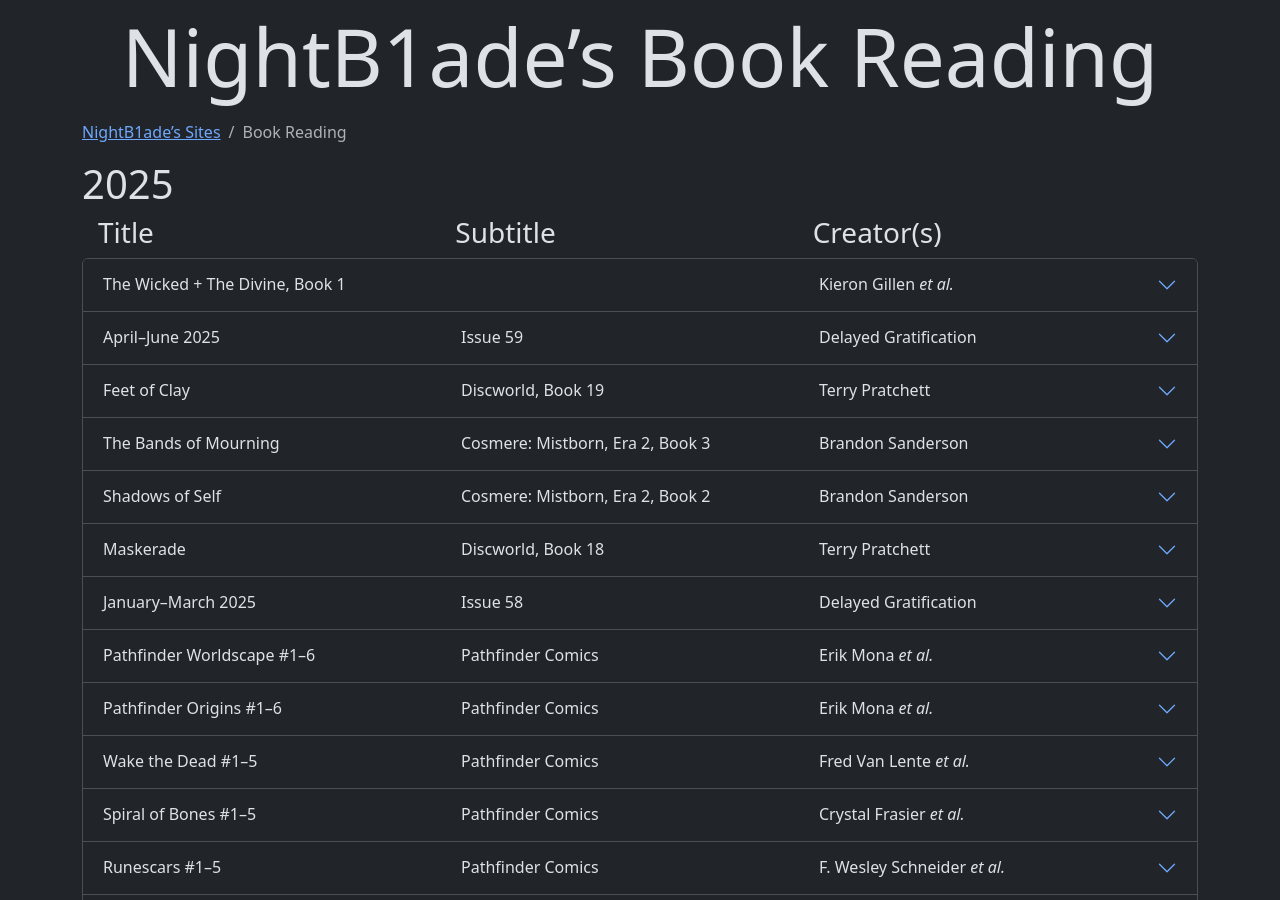
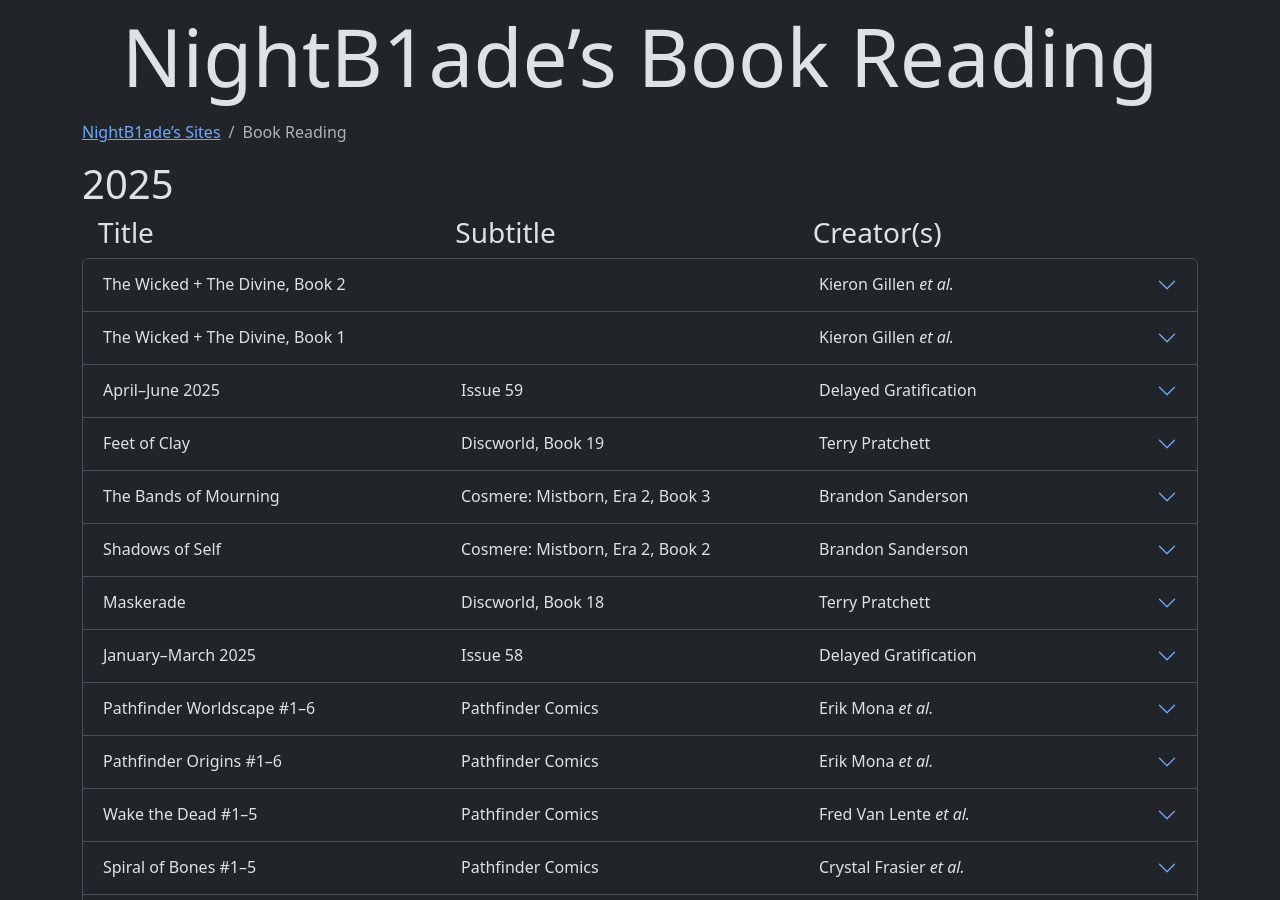
Before and after one commit to NightB1ade/BookReading, a Jekyll site: the page built from index.html, in a window 1280 px wide and 900 px high. Built offline with Jekyll 4.4.1, drawn with Linux system fonts in a browser that asks for light colours.

Commit message:
The Wicked + The Divine, Book 2: Add

```diff
--- a/_data/ReadingList.json
+++ b/_data/ReadingList.json
@@ -2843,4 +2843,23 @@
 			}
 		]
 	}
+	, {
+		"title": "The Wicked + The Divine, Book 2"
+		, "creators": [
+			"Kieron Gillen"
+			, "Jamie McKelvie"
+			, "Clayton Cowles"
+		]
+		, "numPages": 400
+		, "notes": []
+		, "isbns": [{
+			"isbn": "9781534302204"
+			, "description": "eBook"
+		}]
+		, "progress": [{
+				"date": "2025-10-23"
+				, "page": 400
+			}
+		]
+	}
 ]
```
